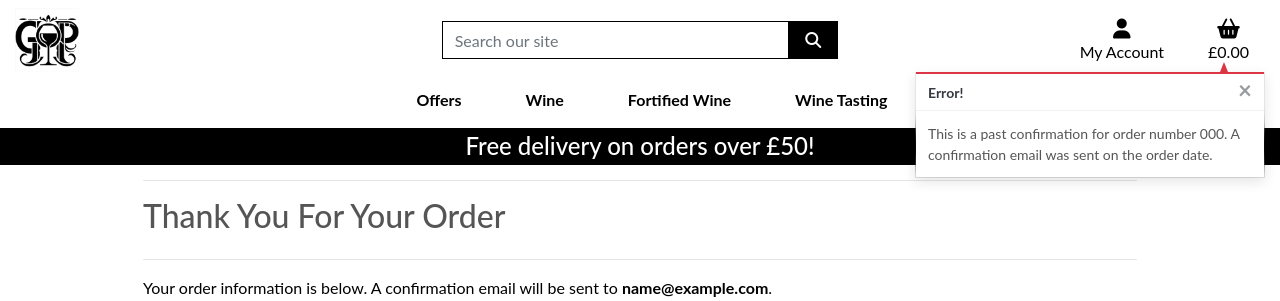
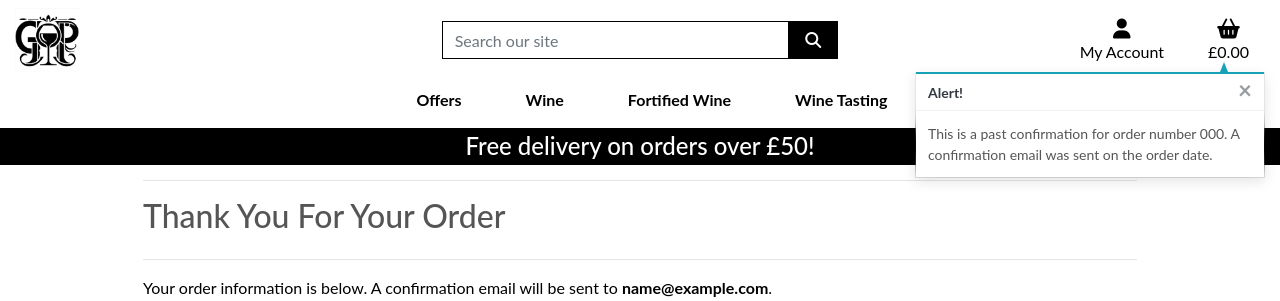
Before and after one commit to DaleFielding/grapes-of-passion, a Django app: page /profile/order_history/000 in a window 1280 px wide. Shown: the top 301 px of the page. Run offline with Django 4.2, Linux system fonts and the light colour scheme; data comes from the database, SQL or seed files in the repository; tables that the repository leaves empty hold one stand-in row (values such as "Sample post"); some libraries are stand-ins or nearby versions.

Commit message:
Fix: toast_info template as had accidently included the syntax for the toast_error template

```diff
--- a/templates/includes/toasts/toast_info.html
+++ b/templates/includes/toasts/toast_info.html
@@ -1,8 +1,8 @@
 <div class="toast custom-toast rounded-0 border-top-0" data-autohide="false">
-    <div class="arrow-up arrow-danger"></div>
-    <div class="w-100 toast-capper bg-danger"></div>
+    <div class="arrow-up arrow-info"></div>
+    <div class="w-100 toast-capper bg-info"></div>
     <div class="toast-header bg-white text-dark">
-        <strong class="mr-auto">Error!</strong>
+        <strong class="mr-auto">Alert!</strong>
         <button type="button" class="ml-2 mb-1 close text-dark" data-dismiss="toast" aria-label="Close">
             <span aria-hidden="true">&times;</span>
         </button>
```
